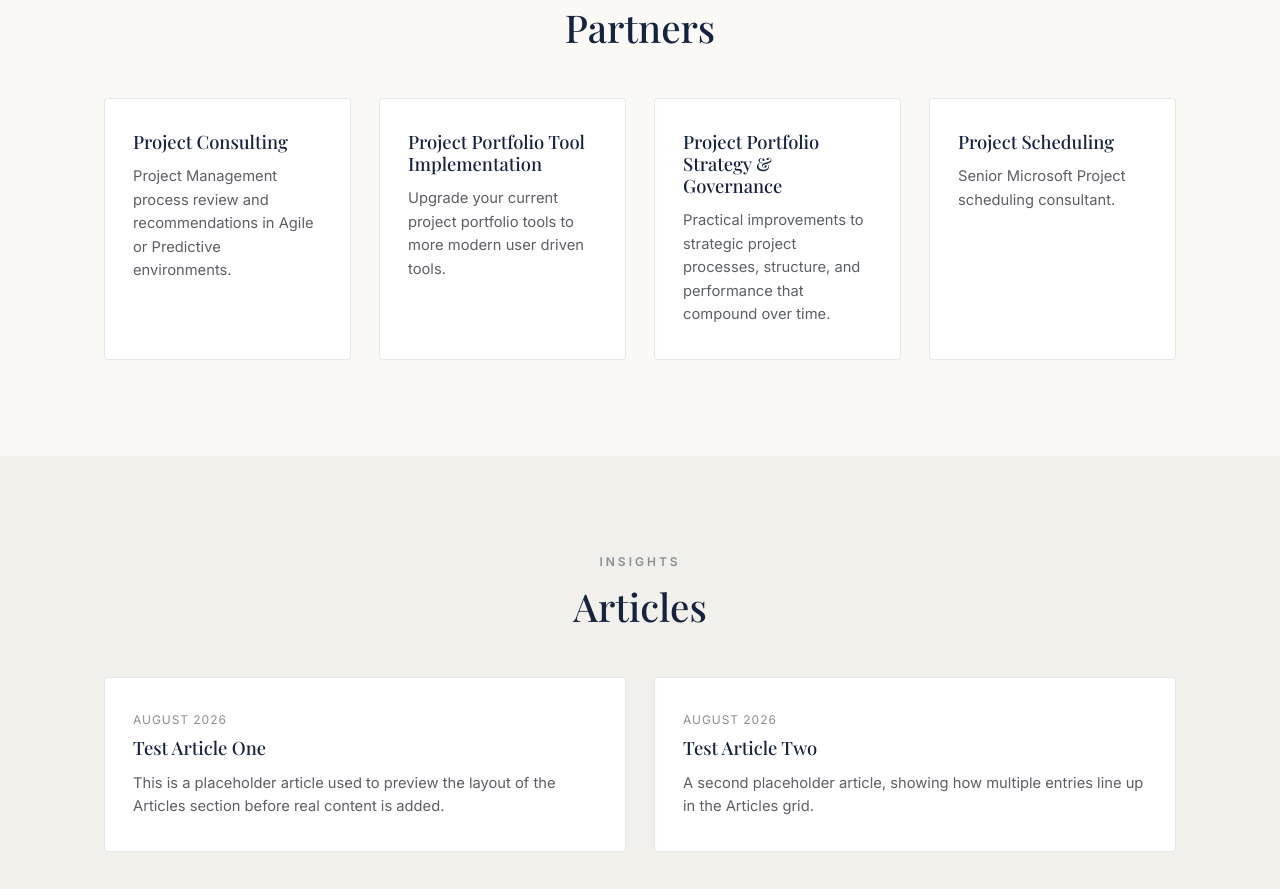
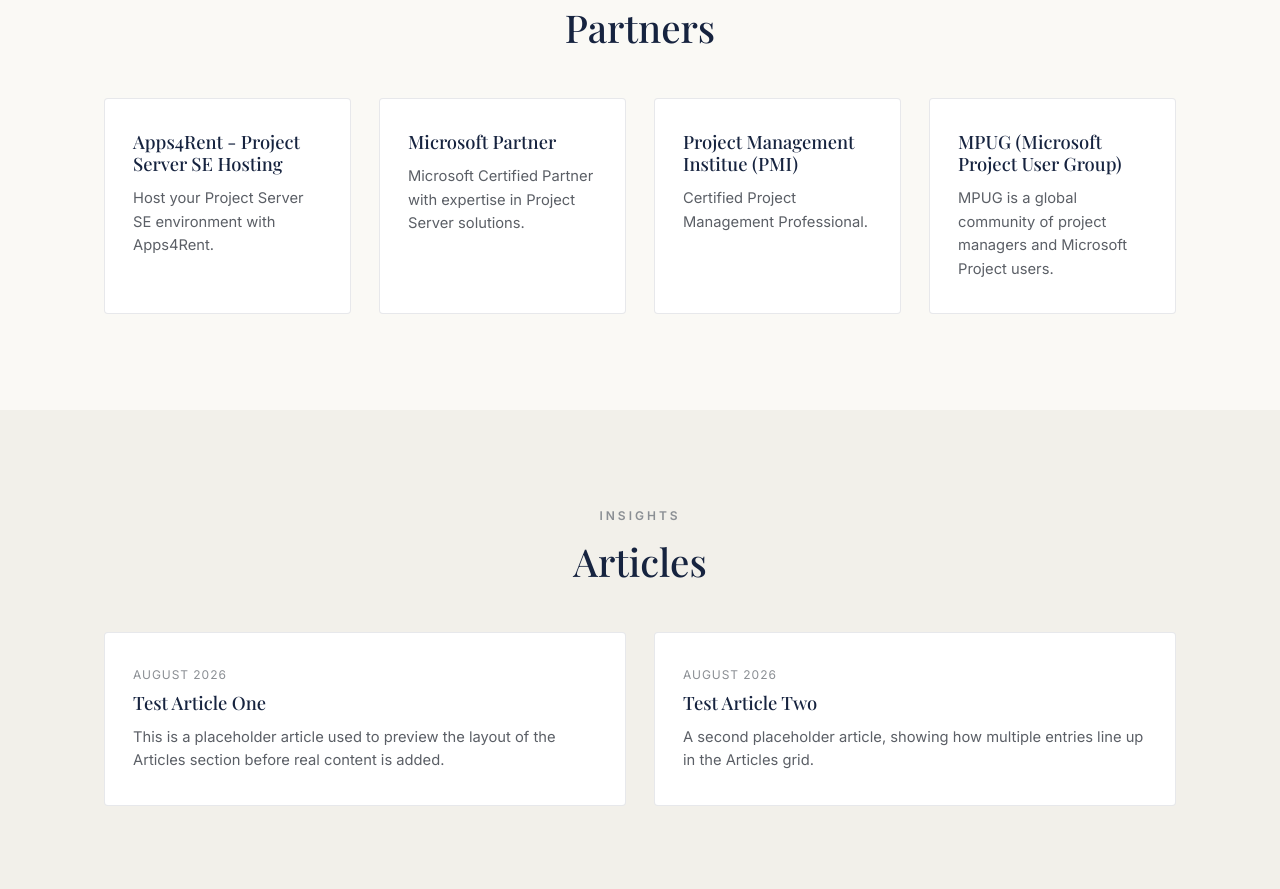
Before and after one commit to jhblake/website, a React (Vite) app: page / in a window 1280 px wide. Shown: the part 2140-3029 px from the top of the page. Built offline with nearby package versions, Linux system fonts and the light colour scheme.

Commit message:
Partners

```diff
--- a/src/components/Partners.jsx
+++ b/src/components/Partners.jsx
@@ -1,23 +1,23 @@
 const PARTNERS = [
   {
-    title: 'Project Consulting',
+    title: 'Apps4Rent - Project Server SE Hosting',
     description:
-      'Project Management process review and recommendations in Agile or Predictive environments.',
+      'Host your Project Server SE environment with Apps4Rent. ',
   },
   {
-    title: 'Project Portfolio Tool Implementation',
+    title: 'Microsoft Partner',
     description:
-      'Upgrade your current project portfolio tools to more modern user driven tools.',
+      'Microsoft Certified Partner with expertise in Project Server solutions.',
   },
   {
-    title: 'Project Portfolio Strategy & Governance',
+    title: 'Project Management Institue (PMI)',
     description:
-      'Practical improvements to strategic project processes, structure, and performance that compound over time.',
+      'Certified Project Management Professional.',
   },
   {
-    title: 'Project Scheduling ',
+    title: 'MPUG (Microsoft Project User Group)',
     description:
-      'Senior Microsoft Project scheduling consultant.',
+      'MPUG is a global community of project managers and Microsoft Project users.',
   },
 ]
 
```
